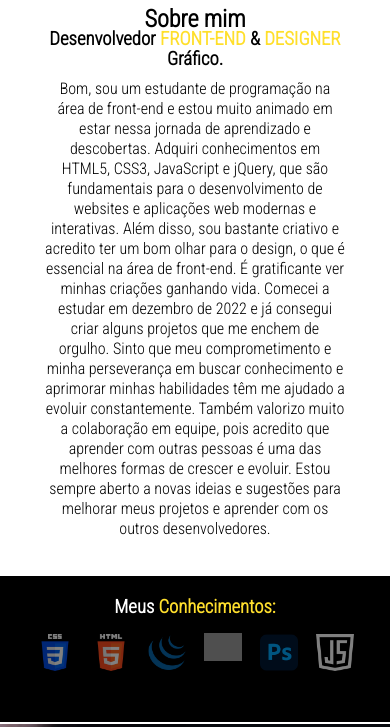
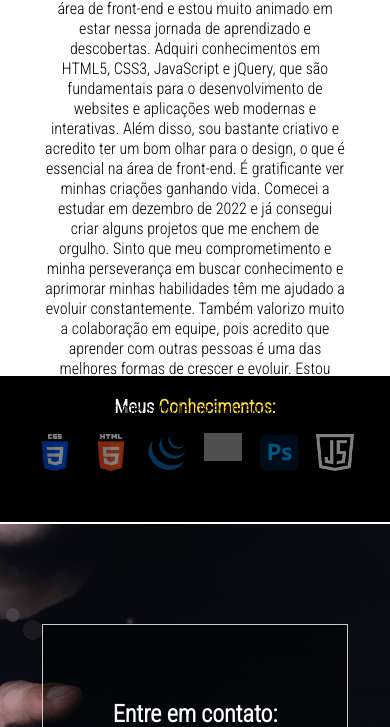
Before and after one commit to DevLucasOliveira1/Projeto-03-portifoliov1, a PHP site: page / in a window 390 px wide. Shown: the part 1206-1933 px from the top of the page. Run offline with PHP 8.4, Linux system fonts and the light colour scheme; grey boxes are pictures that could not be loaded.

Commit message:
ATT 2.1
Melhorias:
>> Melhorando o responsivo

```diff
--- a/css/style.css
+++ b/css/style.css
@@ -1159,14 +1159,21 @@ section.contato-div .contato-div-form{
 
 /* ANDROID */
 
-@media screen and (width: 414px), and (min-height: 800px){
+@media screen and (width: 424px), and (min-height: 800px){
 
 
 	section.perfil-container{
-		height: 1500px !important;
+		height: 850px !important;
 	}
 }
 
+@media screen and (max-width: 643px), and (min-height: 800px){
+
+
+	section.perfil-container{
+		height: 700px !important;
+	}
+}
 
 @media screen and (max-width: 571px), and (min-height: 751px){
 
```
